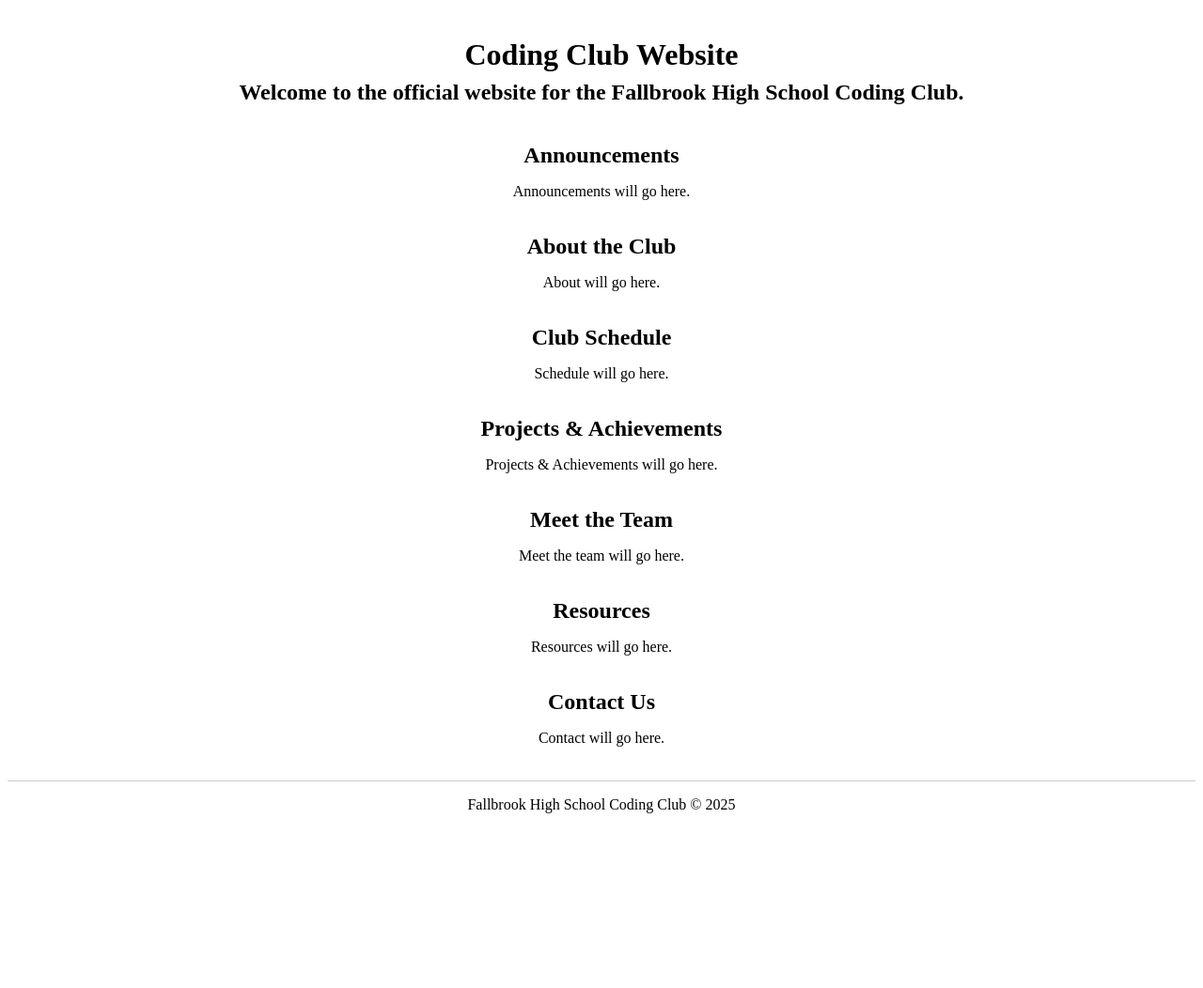
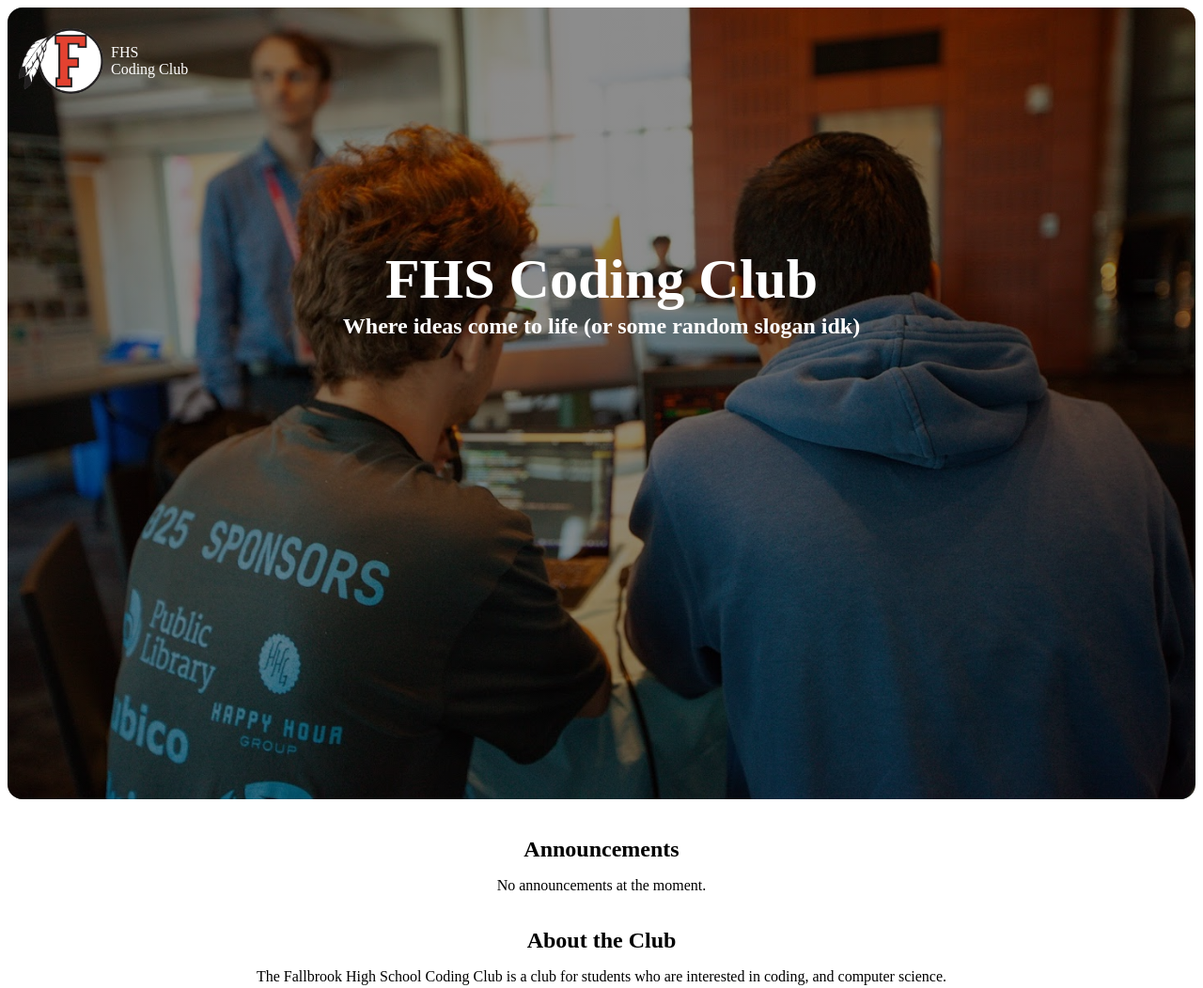
Before and after one commit to fhs-codingclub/Coding-Club-Website, a plain HTML site: page index.html in a window 1280 px wide. Shown: the top 1052 px of the page at 94% size. Before the commit the page ends 922 px from the top, so only its background shows below. Drawn offline with Linux system fonts and the light colour scheme.

Commit message:
Added Simple hero banner and style implementation lwk having fun:

```diff
--- a/index.html
+++ b/index.html
@@ -4,30 +4,47 @@
     <meta charset="UTF-8">
     <meta name="viewport" content="width=device-width, initial-scale=1.0">
     <link rel="stylesheet" href="style.css">
+    <link rel="icon" href="Fallbrook_logo.png">
     <meta name="keywords" content="Coding Club, Fallbrook High School Coding Club, Coding Club Website">
     <meta name="description" content="The official website for the Fallbrook High School Coding Club.">
+    <meta name="author" content="THE CODING CLUB RAH!">
+    <meta name="robots" content="index, follow">
+
     <title>Coding Club Website</title>
 </head>
 <body>
-    <div class="Hero">
-        <h1 class="header">Coding Club Website</h1>
-        <h2 class="header">Welcome to the official website for the Fallbrook High School Coding Club.</h2>
+    <div class="Hero_image">
+        <img src="Images/Mr.Longmore_Erik_Angel.jpg"alt="Mr.Longmore Erik and Angel at CipherHacks 2025">
+        <div class="hero_overlay">
+            <div class="top-left">
+                <a href="/">
+                    <img src="Images/Fallbrook_logo.png" alt="Fallbrook High School Logo">
+                </a>
+                <div class="top-left-text">
+                    <p>FHS</p>
+                    <p>Coding Club</p>
+                </div>
+            </div>
+            <h1 class="Title slide-up">FHS Coding Club</h1>
+            <h2 class="header slide-up">Where ideas come to life (or some random slogan idk)</h2>
+        </div>
     </div>
         <div class="container">
             <div class="content">
                 <div class="Announcements">
                     <h2>Announcements</h2>
-                    <p>Announcements will go here.</p>
+                    <p>No announcements at the moment.</p>
                 </div>
 
                 <div class="About">
                     <h2>About the Club</h2>
-                    <p>About will go here.</p>
+                    <p>The Fallbrook High School Coding Club is a club for students who are interested in coding, and computer science.</p>
+
                 </div>
 
                 <div class="Schedule">
                     <h2>Club Schedule</h2>
-                    <p>Schedule will go here.</p>
+                    <p>Every other Friday at 3:30 PM.</p>
                 </div>
 
                 <div class="Projects-Achievements">
--- a/style.css
+++ b/style.css
@@ -1,5 +1,21 @@
+.top-left {
+  position: absolute;   /* keep it anchored in the hero */
+  top: 0;
+  left: 0;
+  display: flex;        /* flex row */
+  align-items: center;  /* vertical alignment vs logo */
+  gap: 8px;             /* space between logo and text */
+  padding: 12px;        /* inset from top/left edges */
+}
+
+
 .header {
     text-align: center;
+}
+
+.Title {
+    margin: 0;
+    font-size: 60px;
 }
 
 .container {
@@ -27,6 +43,65 @@ h2 {
     border-top: 1px solid #ccc;
 }
 
-.Hero {
-    margin: 40px;
+.Hero_image {           /* anchor overlay to the hero container */
+  position: relative;
+  margin-bottom: 40px;  /* keeps the gap before Announcements */
+  border-radius: 16px;
+  overflow: hidden;
 }
+
+.Hero_image img {       /* ensure the image sets the container height */
+  width: 100%;
+  height: auto;
+  display: block;
+}
+
+.hero_overlay {
+  position: absolute;
+  inset: 0;
+  padding: 20% 24px 24px;
+  text-align: center;
+  color: #fff;
+  /* gradient only if you're keeping the <img> element */
+  background: linear-gradient(to bottom, rgba(0,0,0,.45), rgba(0,0,0,.45));
+}
+
+.hero_overlay h1,
+.hero_overlay h2 {
+  margin: 0;                /* remove default large margins */
+  line-height: 1.2;         /* tighter text */
+}
+
+.slide-up {
+    animation: slide-up 0.5s ease-in-out;
+}
+
+@keyframes slide-up {
+    from {
+        transform: translateY(20px);
+        opacity: 0;
+    }
+    to {
+        transform: translateY(0);
+        opacity: 1;
+    }
+}
+
+.top-left img {
+  width: 90px;
+  height: 90px;
+  object-fit: contain;  /* keep proportions */
+  /* remove any padding-left here */
+}
+
+.top-left-text {
+  position: static;       /* remove absolute */
+  text-align: left;
+  display: flex;
+  flex-direction: column; /* stack FHS / Coding Club */
+  line-height: 1.1;       /* tighten line spacing */
+}
+
+.top-left-text p {
+  margin: 0;              /* remove default paragraph margins */
+}
```
Also changed, not shown: Images/Fallbrook_logo.png (added), Images/Mr.Longmore_Erik_Angel.jpg (added).
